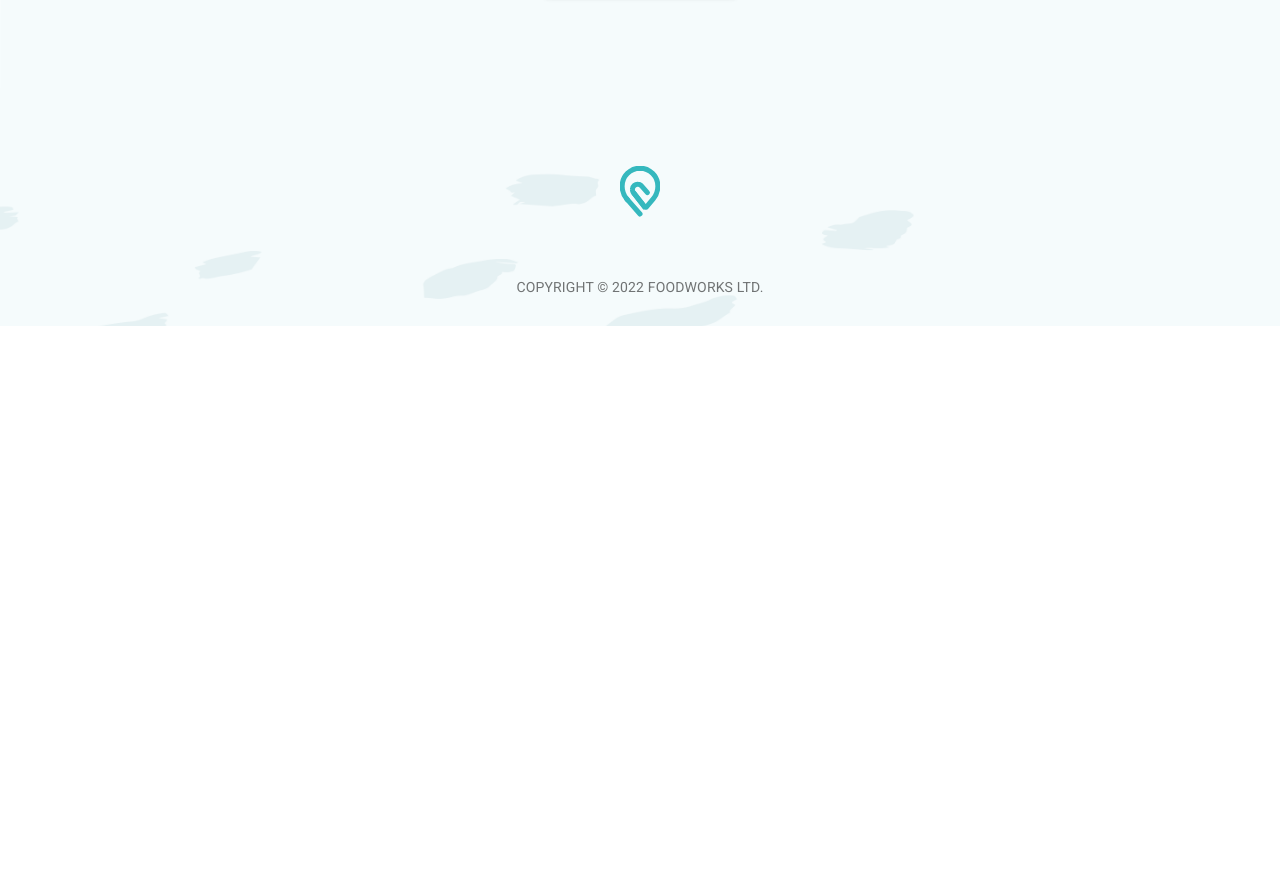
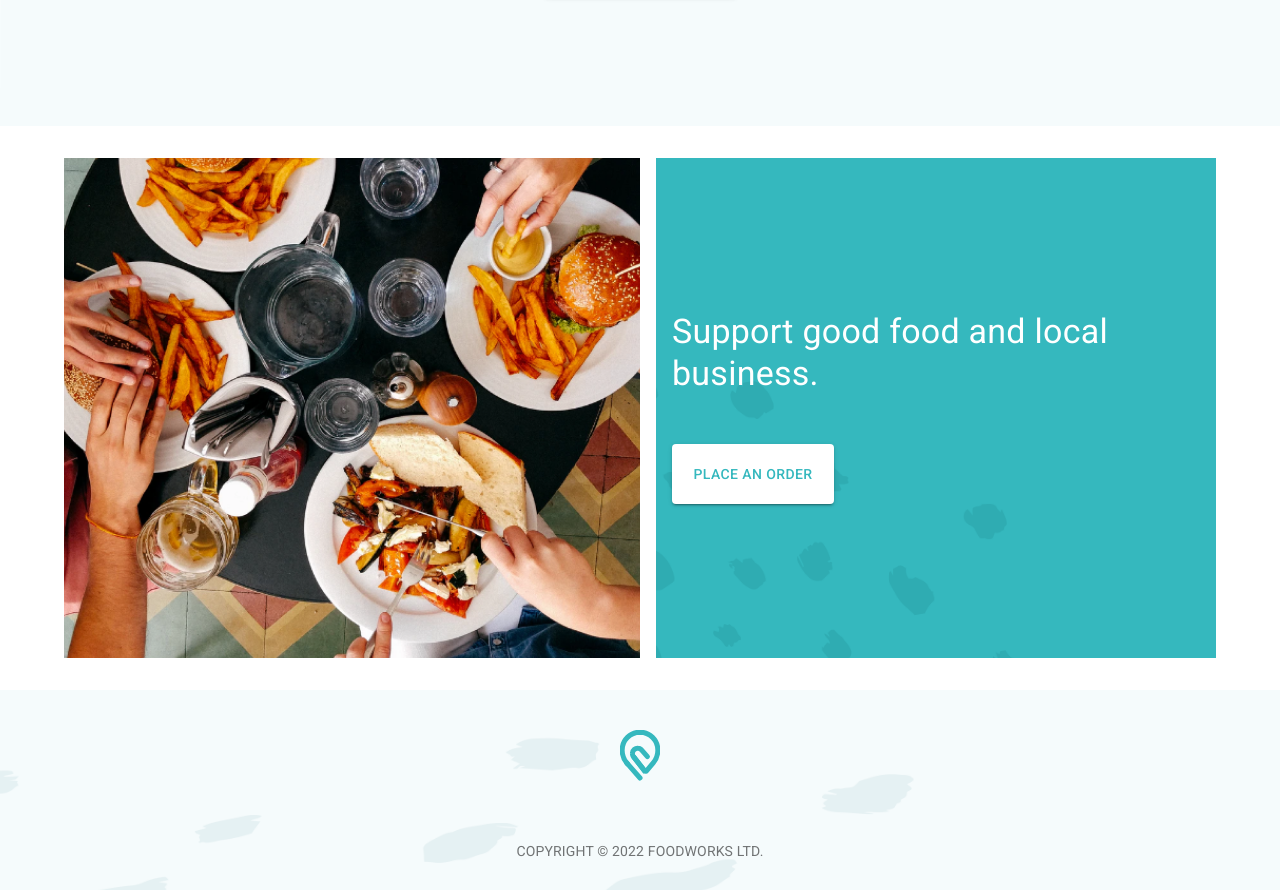
Before and after one commit to trwv55/food-delivery, a React (Create React App) app: page / in a window 1280 px wide. Shown: the part 2881-3771 px from the top of the page. Before the commit the page ends 3207 px from the top, so only its background shows below. Built offline with nearby package versions, Linux system fonts and the light colour scheme.

Commit message:
верстка material ui закончена

```diff
--- a/src/App.jsx
+++ b/src/App.jsx
@@ -6,6 +6,7 @@ import MainScreen from "./components/MainScreen";
 import FreshProducts from "./components/FreshProducts";
 import Menu from "./components/Menu";
 import Footer from "./components/Footer";
+import LocalFood from "./components/LocalFood";
 
 function App() {
   const [cartOpen, setCartOpen] = useState(false);
@@ -17,6 +18,7 @@ function App() {
       <MainScreen />
       <FreshProducts />
       <Menu />
+      <LocalFood />
       <Footer />
       <ShoppingCart cartOpen={cartOpen} closeCart={() => setCartOpen(false)} />
     </div>
--- /dev/null
+++ b/src/components/LocalFood.jsx
@@ -0,0 +1,74 @@
+import { Grid, makeStyles, Typography } from "@material-ui/core";
+import { Box } from "@mui/material";
+import { Container } from "@mui/system";
+import { Button } from "@mui/material";
+import React from "react";
+import Local from "../static/images/local.png";
+import LocalBc from "../static/images/local-bc.png";
+
+const useStyles = makeStyles((theme) => ({
+  wrapper: {
+    paddingTop: theme.spacing(4),
+    paddingBottom: theme.spacing(4),
+  },
+  left: {
+    height: "500px",
+    backgroundImage: `url(${Local})`,
+    backgroundPosition: "center",
+    backgroundSize: "content",
+    backgroundRepeat: "no-repeat",
+  },
+
+  right: {
+    height: "500px",
+    backgroundImage: `url(${LocalBc})`,
+    backgroundPosition: "center",
+    backgroundSize: "cover",
+    backgroundRepeat: "no-repeat",
+    marginLeft: theme.spacing(2),
+    justify: "center",
+    display: "flex",
+    flexDirection: "column",
+    justifyContent: "center",
+    paddingLeft: theme.spacing(2),
+  },
+  title: {
+    color: "#ffffff",
+    // paddingTop: theme.spacing(18),
+  },
+}));
+
+const LocalFood = () => {
+  const classes = useStyles();
+  return (
+    <div className={classes.wrapper}>
+      <Container>
+        <Grid container spacing={12}>
+          <Grid item xs={12} sm={6}>
+            <Box className={classes.left} />
+          </Grid>
+          <Grid item xs={12} sm={6}>
+            <Box className={classes.right}>
+              <Typography variant='h4' className={classes.title}>
+                Support good food and local business.
+              </Typography>
+              <Button
+                variant='contained'
+                sx={{
+                  background: "#ffffff",
+                  color: "#35B8BE",
+                  height: "60px",
+                  width: "162px",
+                  mt: "49px",
+                }}>
+                Place an Order
+              </Button>
+            </Box>
+          </Grid>
+        </Grid>
+      </Container>
+    </div>
+  );
+};
+
+export default LocalFood;
--- a/src/scss/app.scss
+++ b/src/scss/app.scss
@@ -3,7 +3,6 @@
 @import "./components/mainScreen.scss";
 @import "./components/freshProducts.scss";
 @import "./components/menu.scss";
-@import "./components/footer.scss";
 
 *,
 *::after,
```
Also changed, not shown: eslintrc.json (added, +37 -0 lines), src/scss/components/footer.scss (deleted), src/static/images/local-bc.png (added), src/static/images/local.png (added).
